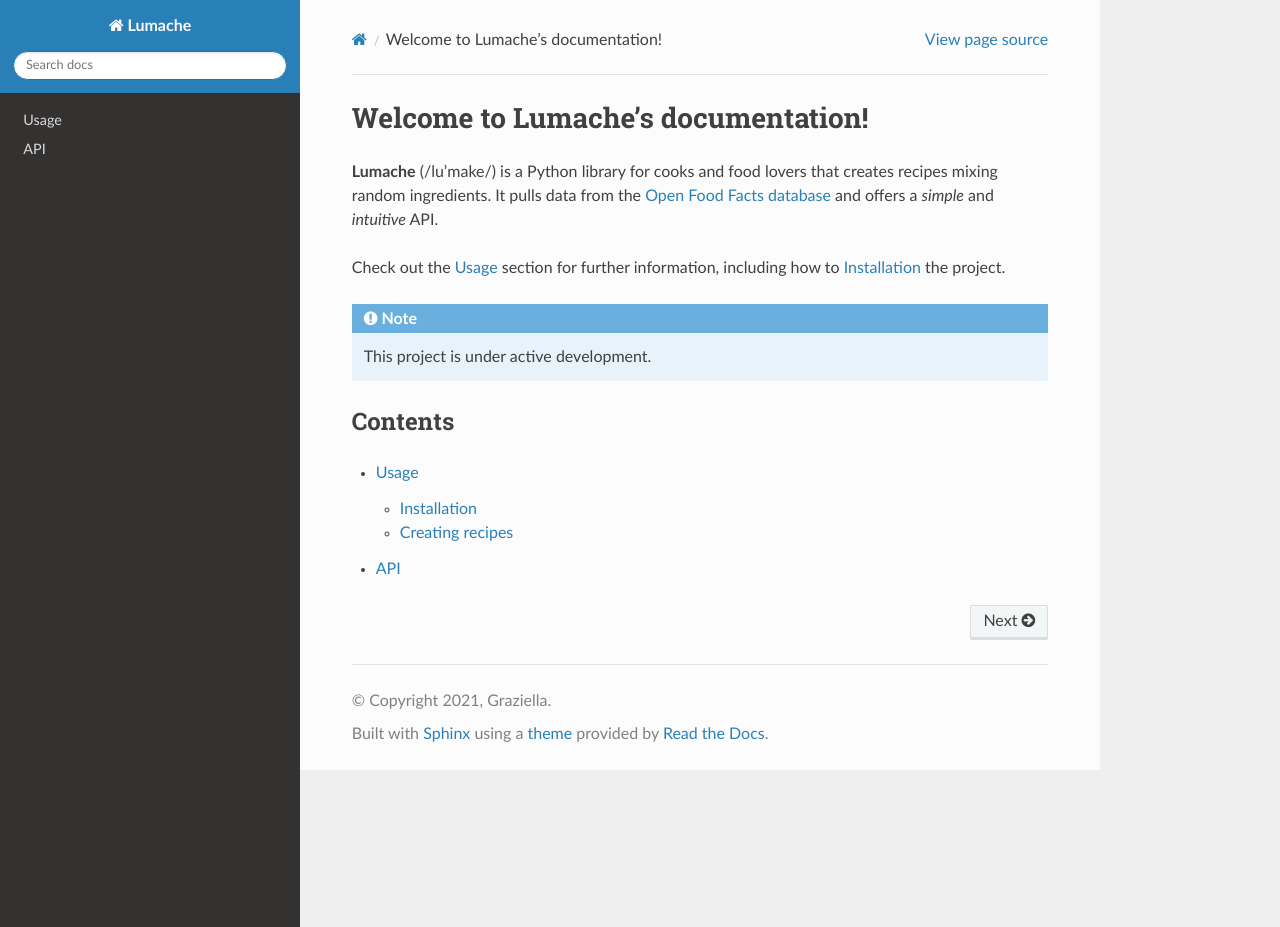
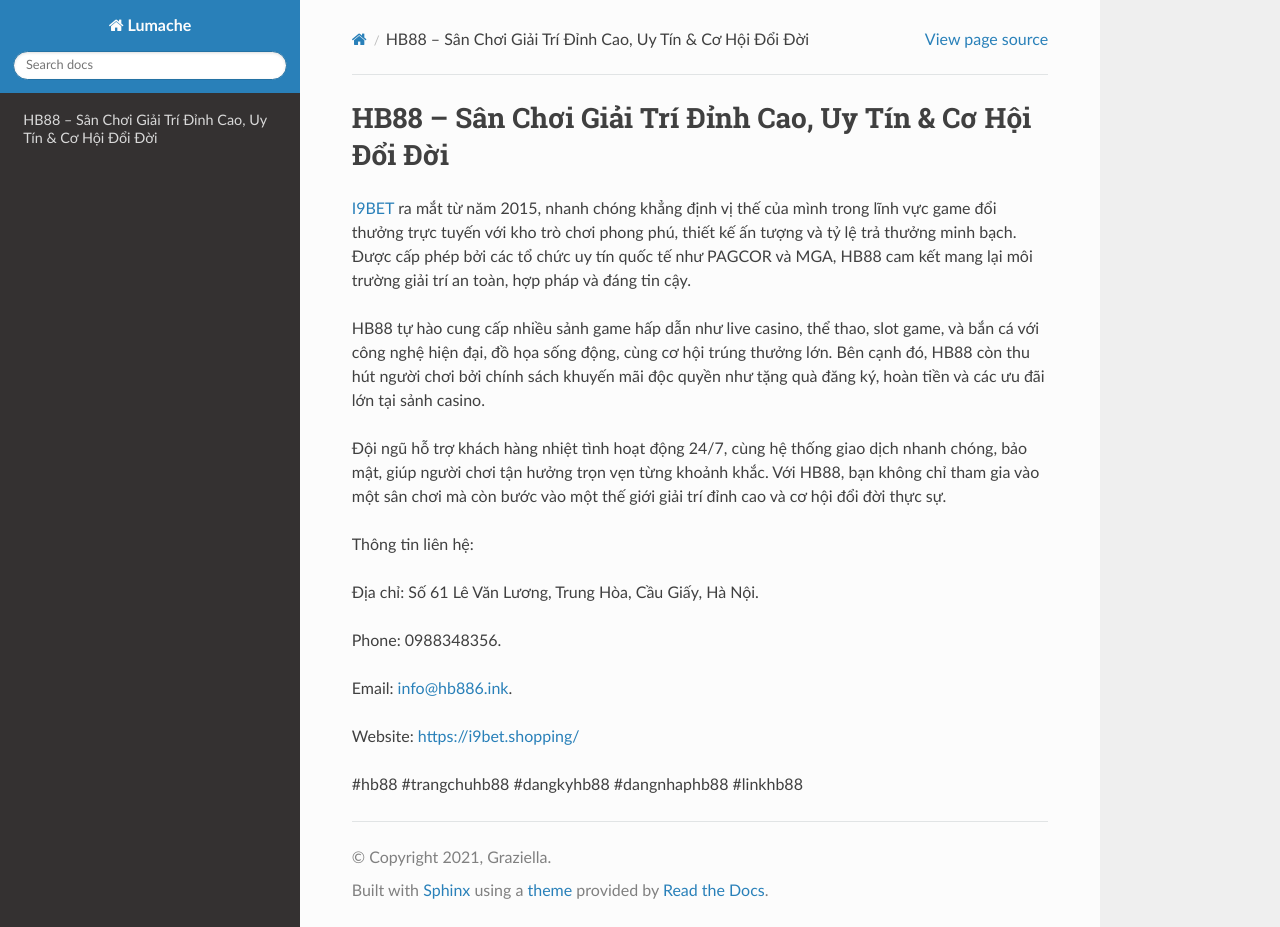
Before and after one commit to ojasvibalay/i9betshopping, a Sphinx documentation site: the page built from docs/source/index.rst, in a window 1280 px wide and 927 px high. Built offline with Sphinx 7.4.7 and the Read the Docs theme 3.1.0, drawn with Linux system fonts in a browser that asks for light colours.

Commit message:
Update index.rst

```diff
--- a/docs/source/index.rst
+++ b/docs/source/index.rst
@@ -1,22 +1,20 @@
-Welcome to Lumache's documentation!
+HB88 – Sân Chơi Giải Trí Đỉnh Cao, Uy Tín & Cơ Hội Đổi Đời
 ===================================
 
-**Lumache** (/lu'make/) is a Python library for cooks and food lovers
-that creates recipes mixing random ingredients.
-It pulls data from the `Open Food Facts database <https://world.openfoodfacts.org/>`_
-and offers a *simple* and *intuitive* API.
+`I9BET <https://i9bet.shopping/>`_ ra mắt từ năm 2015, nhanh chóng khẳng định vị thế của mình trong lĩnh vực game đổi thưởng trực tuyến với kho trò chơi phong phú, thiết kế ấn tượng và tỷ lệ trả thưởng minh bạch. Được cấp phép bởi các tổ chức uy tín quốc tế như PAGCOR và MGA, HB88 cam kết mang lại môi trường giải trí an toàn, hợp pháp và đáng tin cậy.
 
-Check out the :doc:`usage` section for further information, including
-how to :ref:`installation` the project.
+HB88 tự hào cung cấp nhiều sảnh game hấp dẫn như live casino, thể thao, slot game, và bắn cá với công nghệ hiện đại, đồ họa sống động, cùng cơ hội trúng thưởng lớn. Bên cạnh đó, HB88 còn thu hút người chơi bởi chính sách khuyến mãi độc quyền như tặng quà đăng ký, hoàn tiền và các ưu đãi lớn tại sảnh casino.
 
-.. note::
+Đội ngũ hỗ trợ khách hàng nhiệt tình hoạt động 24/7, cùng hệ thống giao dịch nhanh chóng, bảo mật, giúp người chơi tận hưởng trọn vẹn từng khoảnh khắc. Với HB88, bạn không chỉ tham gia vào một sân chơi mà còn bước vào một thế giới giải trí đỉnh cao và cơ hội đổi đời thực sự.
 
-   This project is under active development.
+Thông tin liên hệ:
 
-Contents
---------
+Địa chỉ: Số 61 Lê Văn Lương, Trung Hòa, Cầu Giấy, Hà Nội.
 
-.. toctree::
+Phone: 0988348356.
 
-   usage
-   api
+Email: info@hb886.ink.
+
+Website: https://i9bet.shopping/
+
+#hb88 #trangchuhb88 #dangkyhb88 #dangnhaphb88 #linkhb88
```
